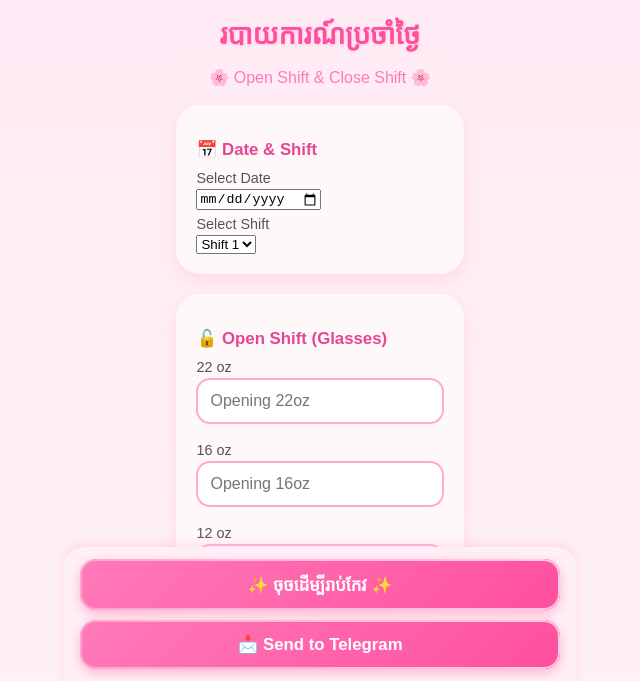
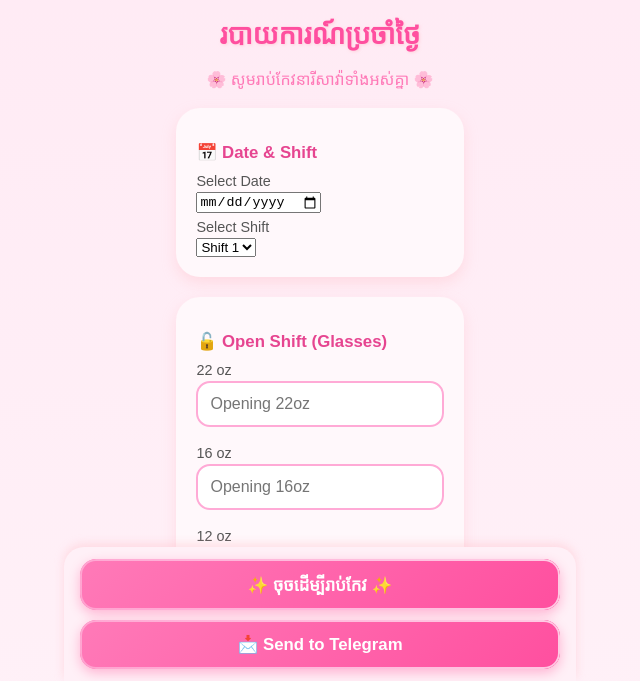
Before and after one commit to Broreach1/count-glass, a plain HTML site: page index.html in a window 1280 px wide. Shown: the part 119-800 px from the top of the page, without its empty margins (320-960 px from the left). Drawn offline with Linux system fonts and the light colour scheme; no server answers.

Commit message:
Update subtitle text in index.html

```diff
--- a/index.html
+++ b/index.html
@@ -36,7 +36,7 @@
 
     <!-- Title -->
     <h1>របាយការណ៍ប្រចាំថ្ងៃ</h1>
-    <p class="subtitle">🌸 Open Shift & Close Shift 🌸</p>
+    <p class="subtitle">🌸 សូមរាប់កែវនារីសាវ៉ាទាំងអស់គ្នា 🌸</p>
 
     <!-- Date & Shift Selector -->
     <div class="form-section">
```
